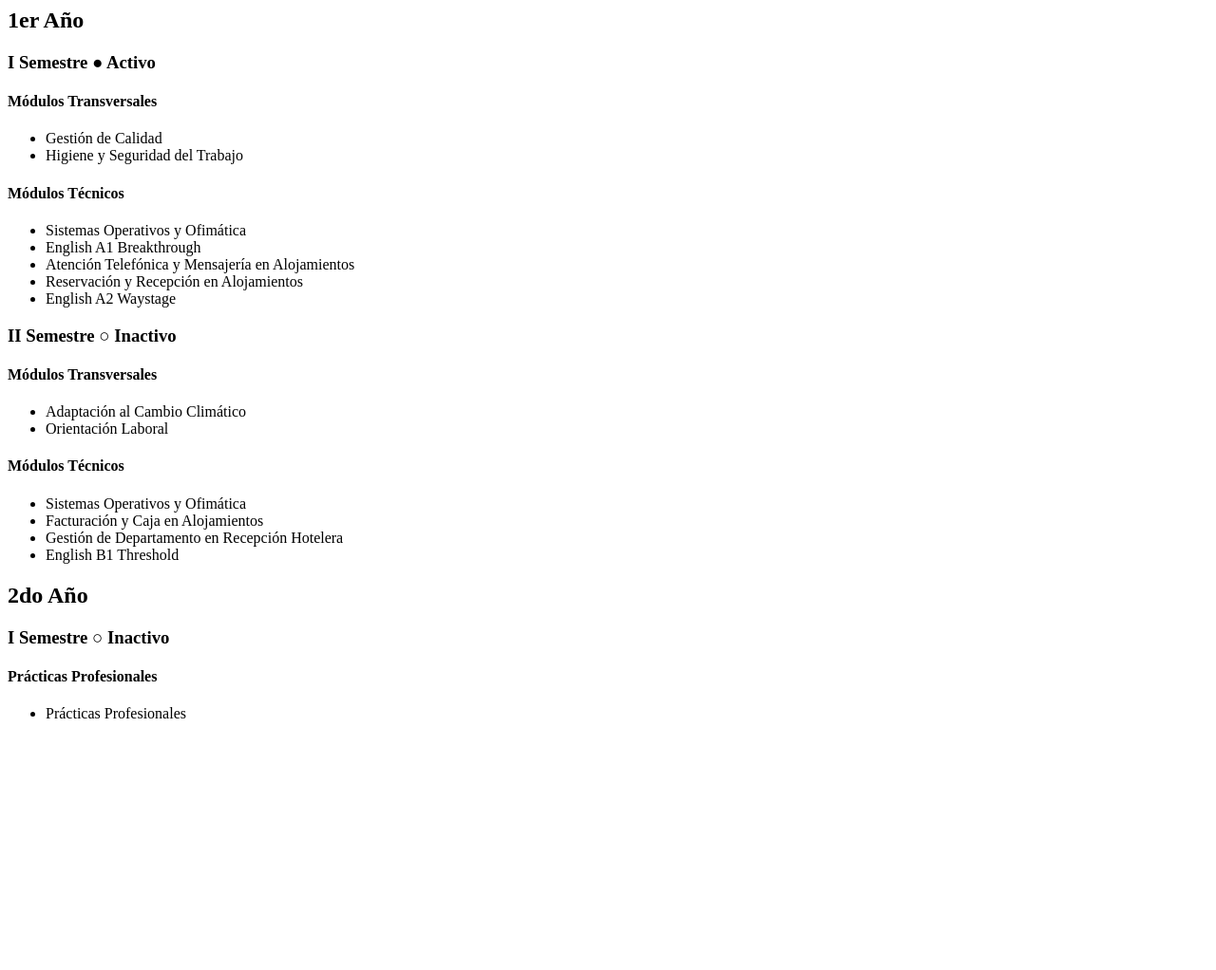
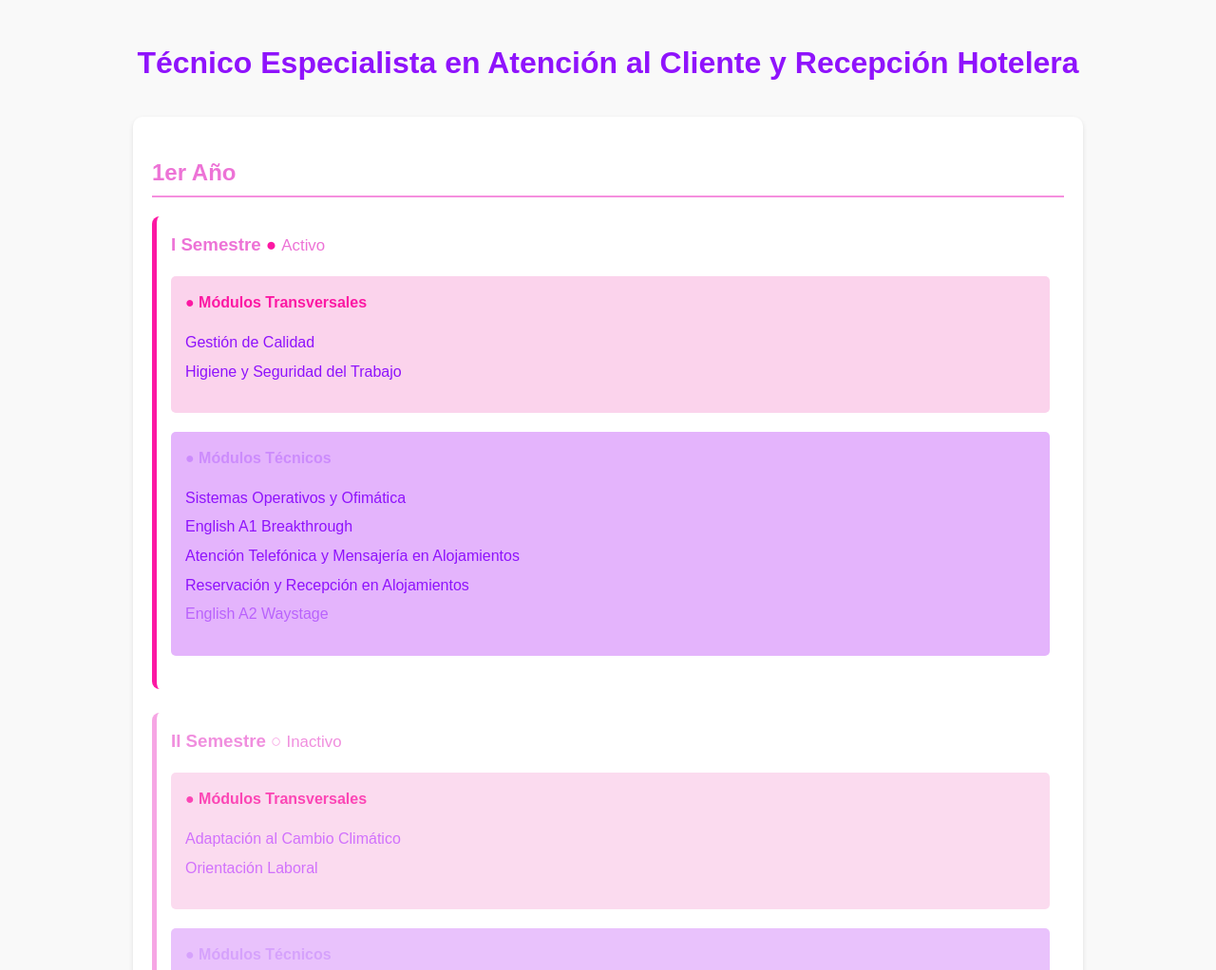
Before and after one commit to jk2yk97/01, a plain HTML site: page index.html in a window 1280 px wide. Shown: the top 1022 px of the page at 95% size. Before the commit the page ends 800 px from the top, so only its background shows below. Drawn offline with Linux system fonts and the light colour scheme.

Commit message:
Update index.html

```diff
--- a/index.html
+++ b/index.html
@@ -1,17 +1,31 @@
+<!DOCTYPE html>
+<html lang="es">
+<head>
+    <meta charset="UTF-8">
+    <meta name="viewport" content="width=device-width, initial-scale=1.0">
+    <title>Técnico Especialista en Atención al Cliente y Recepción Hotelera</title>
+    <link rel="stylesheet" href="style.css">
+</head>
+<body>
+    <div class="container">
+        <h1>Técnico Especialista en Atención al Cliente y Recepción Hotelera</h1>
+
         <div class="year">
             <h2>1er Año</h2>
 
             <div class="semester active">
                 <h3>I Semestre <span class="status-dot">●</span> <span class="status-text">Activo</span></h3>
+
                 <div class="module transversal">
-            <h4>Módulos Transversales</h4>
+                    <h4>● Módulos Transversales</h4>
                     <ul>
                         <li>Gestión de Calidad</li>
                         <li>Higiene y Seguridad del Trabajo</li>
                     </ul>
                 </div>
+
                 <div class="module tecnico">
-            <h4>Módulos Técnicos</h4>
+                    <h4>● Módulos Técnicos</h4>
                     <ul>
                         <li>Sistemas Operativos y Ofimática</li>
                         <li>English A1 Breakthrough</li>
@@ -24,15 +38,17 @@
 
             <div class="semester inactive">
                 <h3>II Semestre <span class="status-dot">○</span> <span class="status-text">Inactivo</span></h3>
+
                 <div class="module transversal">
-            <h4>Módulos Transversales</h4>
+                    <h4>● Módulos Transversales</h4>
                     <ul>
                         <li>Adaptación al Cambio Climático</li>
                         <li>Orientación Laboral</li>
                     </ul>
                 </div>
+
                 <div class="module tecnico">
-            <h4>Módulos Técnicos</h4>
+                    <h4>● Módulos Técnicos</h4>
                     <ul>
                         <li>Sistemas Operativos y Ofimática</li>
                         <li>Facturación y Caja en Alojamientos</li>
@@ -45,13 +61,19 @@
 
         <div class="year">
             <h2>2do Año</h2>
+
             <div class="semester inactive">
                 <h3>I Semestre <span class="status-dot">○</span> <span class="status-text">Inactivo</span></h3>
+
                 <div class="module practicas">
-            <h4>Prácticas Profesionales</h4>
                     <ul>
                         <li>Prácticas Profesionales</li>
                     </ul>
                 </div>
             </div>
         </div>
+    </div>
+
+    <script src="script.js"></script>
+</body>
+</html>
```
Lines whose indentation alone changed are shown as unchanged.
